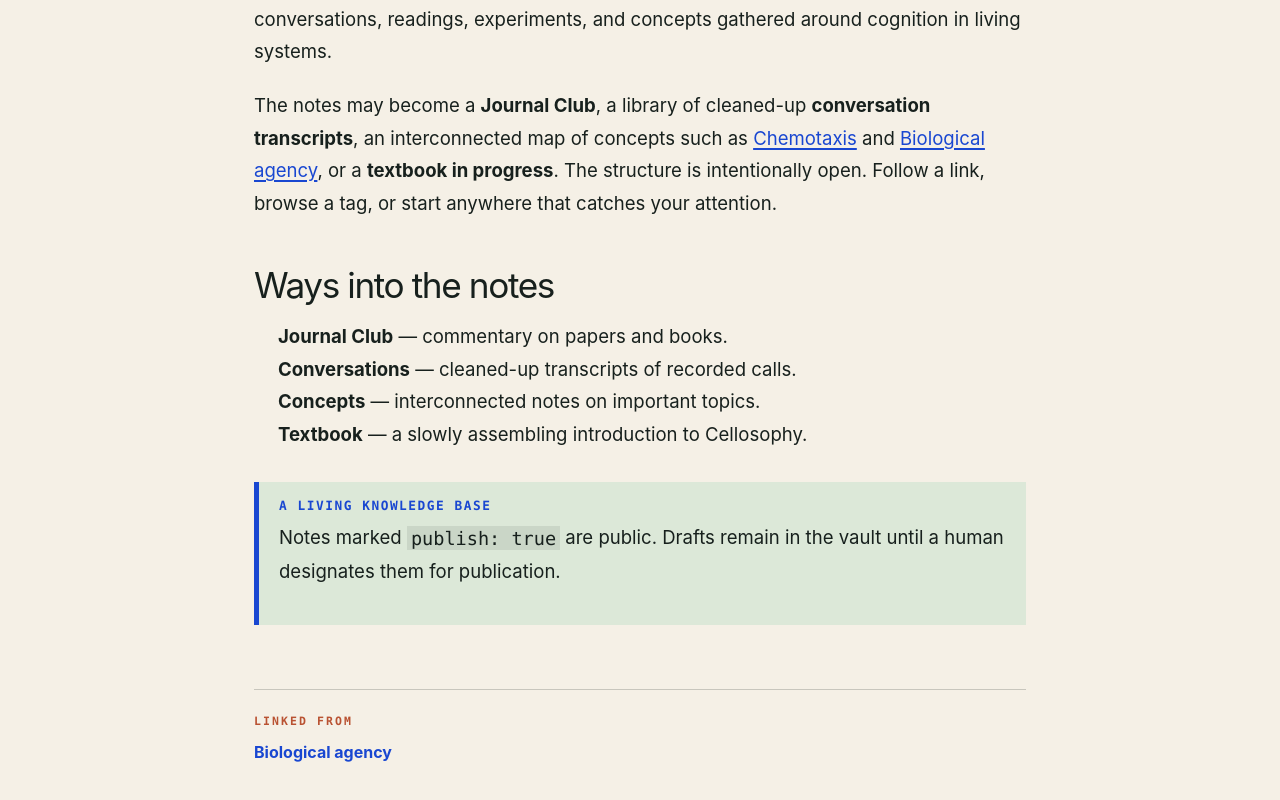
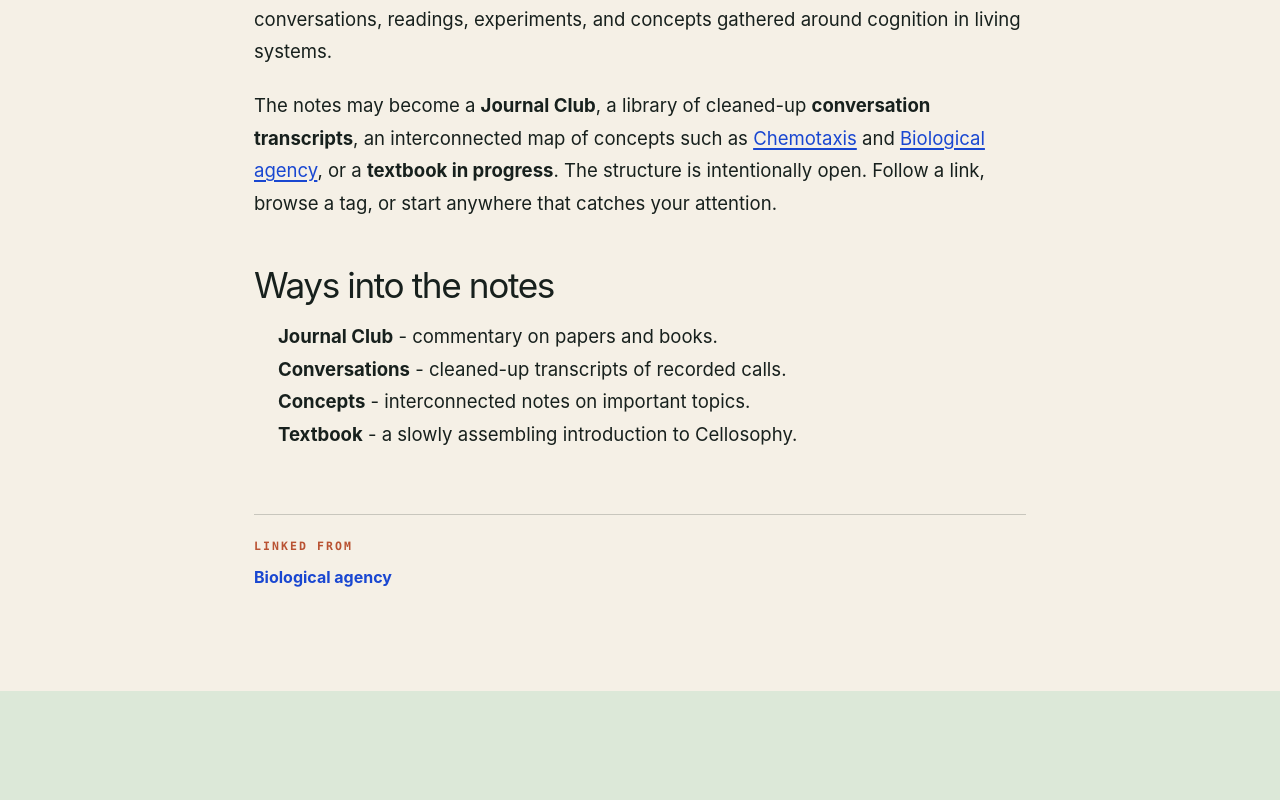
Before and after one commit to ranganaut/cellosophy-website, a Next.js app: page /notes in a window 1280 px wide. Shown: the part 788-1588 px from the top of the page. After the commit the page ends 1479 px from the top, so only its background shows below. Built offline with nearby package versions, Linux system fonts and the light colour scheme.

Commit message:
Sync generated content manifest

```diff
--- a/app/content.generated.ts
+++ b/app/content.generated.ts
@@ -190,14 +190,13 @@ export const contentNotes: ContentNote[] = [
         "cellosophy"
       ]
     },
-    "body": "# The Cellosophy Notes\n\nThis is the public notebook of CELLosophy: an evolving record of questions, conversations, readings, experiments, and concepts gathered around cognition in living systems.\n\nThe notes may become a **Journal Club**, a library of cleaned-up **conversation transcripts**, an interconnected map of concepts such as [[Chemotaxis]] and [[Biological agency]], or a **textbook in progress**. The structure is intentionally open. Follow a link, browse a tag, or start anywhere that catches your attention.\n\n## Ways into the notes\n\n- **Journal Club** — commentary on papers and books.\n- **Conversations** — cleaned-up transcripts of recorded calls.\n- **Concepts** — interconnected notes on important topics.\n- **Textbook** — a slowly assembling introduction to Cellosophy.\n\n> [!tip] A living knowledge base\n> Notes marked `publish: true` are public. Drafts remain in the vault until a human designates them for publication.",
+    "body": "# The Cellosophy Notes\n\nThis is the public notebook of CELLosophy: an evolving record of questions, conversations, readings, experiments, and concepts gathered around cognition in living systems.\n\nThe notes may become a **Journal Club**, a library of cleaned-up **conversation transcripts**, an interconnected map of concepts such as [[Chemotaxis]] and [[Biological agency]], or a **textbook in progress**. The structure is intentionally open. Follow a link, browse a tag, or start anywhere that catches your attention.\n\n## Ways into the notes\n\n- **Journal Club** - commentary on papers and books.\n- **Conversations** - cleaned-up transcripts of recorded calls.\n- **Concepts** - interconnected notes on important topics.\n- **Textbook** - a slowly assembling introduction to Cellosophy.",
     "paragraphs": [
       "# The Cellosophy Notes",
       "This is the public notebook of CELLosophy: an evolving record of questions, conversations, readings, experiments, and concepts gathered around cognition in living systems.",
       "The notes may become a **Journal Club**, a library of cleaned-up **conversation transcripts**, an interconnected map of concepts such as [[Chemotaxis]] and [[Biological agency]], or a **textbook in progress**. The structure is intentionally open. Follow a link, browse a tag, or start anywhere that catches your attention.",
       "## Ways into the notes",
-      "- **Journal Club** — commentary on papers and books.\n- **Conversations** — cleaned-up transcripts of recorded calls.\n- **Concepts** — interconnected notes on important topics.\n- **Textbook** — a slowly assembling introduction to Cellosophy.",
-      "> [!tip] A living knowledge base\n> Notes marked `publish: true` are public. Drafts remain in the vault until a human designates them for publication."
+      "- **Journal Club** - commentary on papers and books.\n- **Conversations** - cleaned-up transcripts of recorded calls.\n- **Concepts** - interconnected notes on important topics.\n- **Textbook** - a slowly assembling introduction to Cellosophy."
     ]
   },
   {
```
